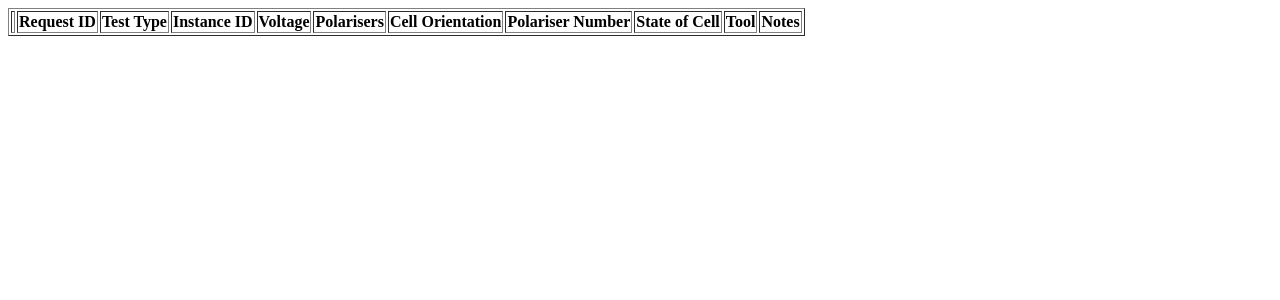
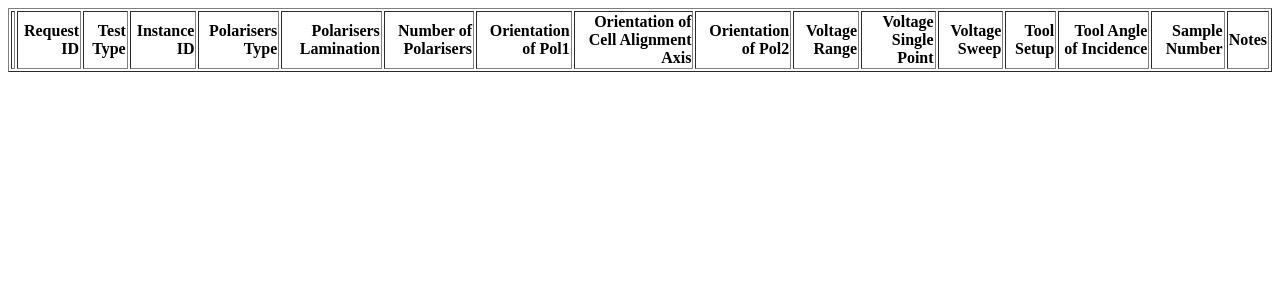
Before and after one commit to harrythegeek/test_request_form, a Flask app: page /requests in a window 1280 px wide. Shown: the top 300 px of the page. Run offline with Flask 3, Linux system fonts and the light colour scheme; lists and menus that the app fills with data are empty.

Commit message:
made the UI more centered and added more sections and fields to the test instances

```diff
--- a/main.py
+++ b/main.py
@@ -8,8 +8,10 @@ FILE_NAME = "test_requests.xlsx"
 
 # Check if file exists, if not create it with headers
 if not os.path.exists(FILE_NAME):
-    df = pd.DataFrame(columns=["Request ID", "Test Type", "Instance ID", "Voltage", "Polarisers", "Cell Orientation",
-                               "Polariser Number", "State of Cell", "Tool", "Notes"])
+    df = pd.DataFrame(columns=["Request ID", "Test Type", "Instance ID", "Polarisers Type", "Polarisers Lamination",
+                               "Number of Polarisers", "Orientation of Pol1", "Orientation of Cell Alignment Axis",
+                               "Orientation of Pol2", "Voltage Range", "Voltage Single Point", "Voltage Sweep",
+                               "Tool Setup", "Tool Angle of Incidence", "Sample Number", "Notes"])
     df.to_excel(FILE_NAME, index=False)
 
 
@@ -34,12 +36,18 @@ def submit():
             "Request ID": [request_id],
             "Test Type": [instance.get("test_type", "")],
             "Instance ID": [instance_id],
-            "Voltage": [instance.get("voltage", "")],
-            "Polarisers": [instance.get("polarisers", "")],
-            "Cell Orientation": [instance.get("cell_orientation", "")],
-            "Polariser Number": [instance.get("polariser_number", "")],
-            "State of Cell": [instance.get("state_of_cell", "")],
-            "Tool": [instance.get("tool", "")],
+            "Polarisers Type": [instance.get("polarisers_type", "")],
+            "Polarisers Lamination": [instance.get("polarisers_lamination", "")],
+            "Number of Polarisers": [instance.get("polarisers_number", "")],
+            "Orientation of Pol1": [instance.get("polarisers_pol1", "")],
+            "Orientation of Cell Alignment Axis": [instance.get("polarisers_cell_alignment", "")],
+            "Orientation of Pol2": [instance.get("polarisers_pol2", "")],
+            "Voltage Range": [instance.get("voltage_range", "")],
+            "Voltage Single Point": [instance.get("voltage_single_point", "")],
+            "Voltage Sweep": [instance.get("voltage_sweep", "")],
+            "Tool Setup": [instance.get("tool_setup", "")],
+            "Tool Angle of Incidence": [instance.get("tool_angle_incidence", "")],
+            "Sample Number": [instance.get("sample_number", "")],
             "Notes": [instance.get("notes", "")]
         })
         df = pd.concat([df, new_entry], ignore_index=True)
```
Also changed, not shown: templates/index.html (+59 -23 lines), 1 other file.
